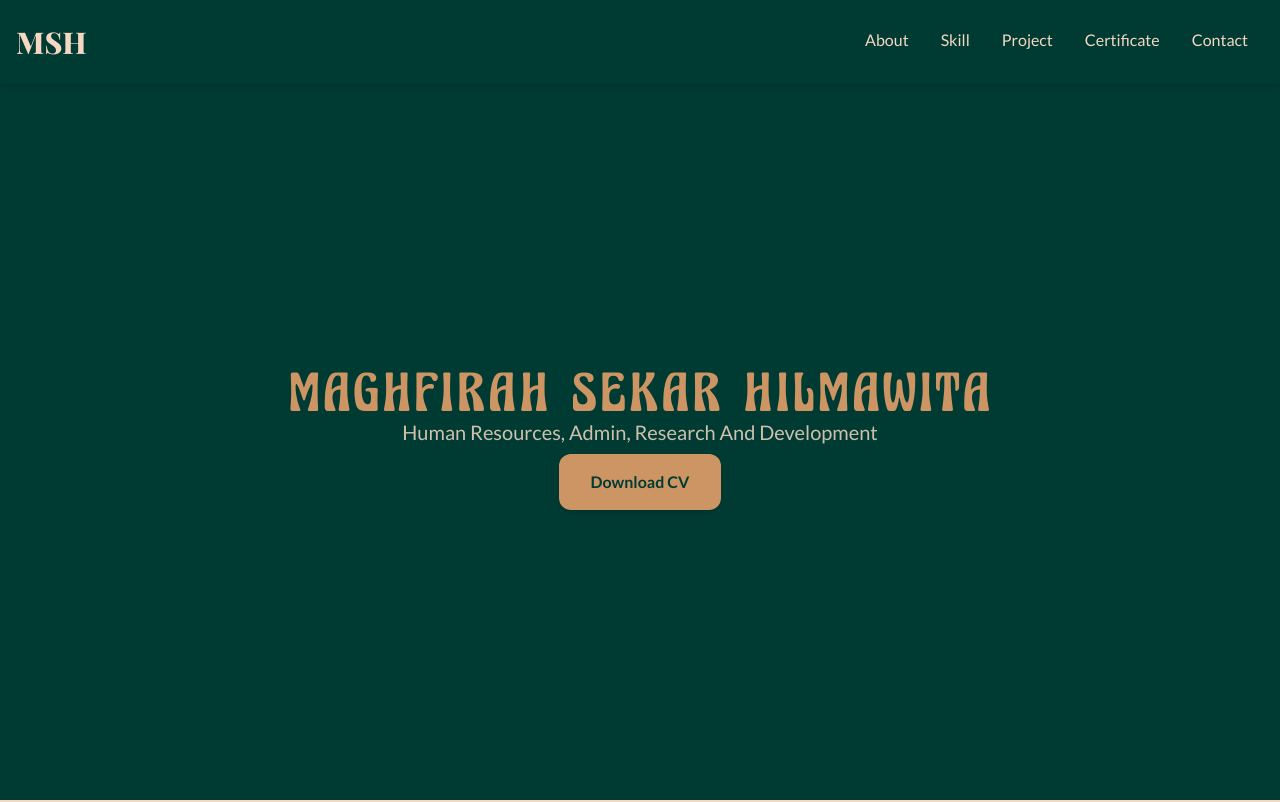
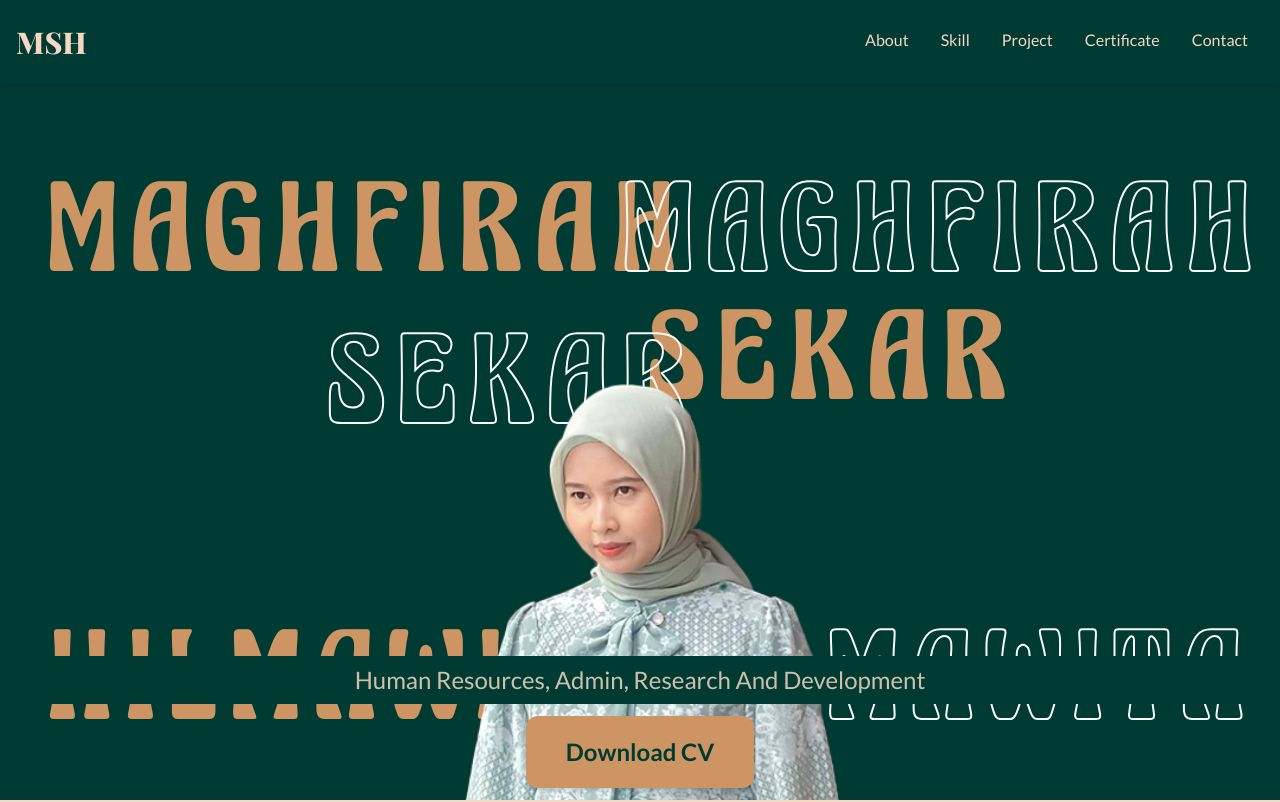
Before and after one commit to kautsarabid/Porto-Sekar, a React (Vite) app: page / in a window 1280 px wide. Shown: the top 802 px of the page. Built offline with nearby package versions, Linux system fonts and the light colour scheme; a web font is replaced by a local one.

Commit message:
mengubah style hero

```diff
--- a/src/App.jsx
+++ b/src/App.jsx
@@ -6,6 +6,9 @@ import Skill from "./pages/Skill";
 import Project from "./pages/Project";
 import Certificate from "./pages/Certificate";
 import WorkExperience from "./pages/WorkExperience";
+
+import About from "./pages/About";
+import Home from "./pages/Hero";
 export default function App() {
 	const names = Array.from({ length: 6 }, (_, index) => index + 1);
 	return (
@@ -15,51 +18,8 @@ export default function App() {
 			</header>
 
 			<main>
-				<section className="bg-primary h-screen pt-20 ">
-					<div className="flex flex-col justify-center items-center h-full">
-						<div className="text-center mb-2">
-							<h1 className="font-excalibur text-3xl text-secondary uppercase tracking-widest title relative lg:text-5xl">
-								Maghfirah Sekar Hilmawita
-							</h1>
-							<p className="text-tertiary opacity-85 text-base capitalize lg:text-xl">
-								Human Resources, Admin, research and development
-							</p>
-						</div>
-						<button className="px-4 py-2 rounded-xl bg-secondary text-primary font-bold font-primary shadow-md hover:bg-tertiary hover:px-10 transition-all duration-300 lg:px-8 lg:py-4 lg:hover:px-16">
-							Download CV
-						</button>
-					</div>
-				</section>
-
-				<section>
-					<Title names={names} title={"About"} classCSS={"stroke-text"} />
-					<div className="lg:flex justify-center">
-						<div className="p-4 lg:basis-1/2">
-							<p>
-								Bachelor's degree in Biology with communication, administrative
-								and research skills gained through work and organizational
-								experience. Over the course of my career, I have exceeded sales
-								performance goals and successfully built strong client
-								relationships through negotiation, interpersonal and
-								communication skills.
-							</p>
-						</div>
-
-						<div className="relative h-[550px] overflow-hidden lg:basis-1/2">
-							<img
-								src={Image}
-								alt="poto sekar"
-								className="object-cover object-center w-full h-full"
-							/>
-
-							<div className="absolute bottom-10 left-0 right-0 bg-primary p-2 w-[50%] mx-auto rounded-md card-shadow">
-								<p className="text-center font-excalibur text-3xl text-tertiary">
-									Maghfirah Sekar Hilma
-								</p>
-							</div>
-						</div>
-					</div>
-				</section>
+				<Home />
+				<About names={names} />
 
 				<Skill names={names} />
 				<WorkExperience names={names} />
--- a/src/css/index.css
+++ b/src/css/index.css
@@ -3,11 +3,8 @@
 @tailwind components;
 @tailwind utilities;
 
-html {
-	@apply overflow-x-hidden;
-}
 body {
-	@apply font-primary bg-tertiary;
+	@apply font-primary bg-tertiary overflow-x-hidden;
 }
 
 .stroke-text {
@@ -22,6 +19,12 @@ body {
 	-webkit-text-stroke-color: #cd9564;
 }
 
+.stroke-text-hero {
+	-webkit-text-fill-color: none;
+	-webkit-text-stroke-width: 2px;
+	-webkit-text-stroke-color: #fafafa;
+}
+
 .card-shadow {
 	box-shadow: rgba(0, 0, 0, 0.15) 1.95px 1.95px 2.6px;
 }
--- /dev/null
+++ b/src/pages/About.jsx
@@ -0,0 +1,37 @@
+import Title from "../components/Title";
+import Image from "../assets/sekar-porto.jpg";
+export default function About({ names }) {
+	return (
+		<>
+			<section>
+				<Title names={names} title={"About"} classCSS={"stroke-text"} />
+				<div className="lg:flex justify-center">
+					<div className="p-4 lg:basis-1/2">
+						<p>
+							Bachelor's degree in Biology with communication, administrative
+							and research skills gained through work and organizational
+							experience. Over the course of my career, I have exceeded sales
+							performance goals and successfully built strong client
+							relationships through negotiation, interpersonal and communication
+							skills.
+						</p>
+					</div>
+
+					<div className="relative h-[550px] overflow-hidden lg:basis-1/2">
+						<img
+							src={Image}
+							alt="poto sekar"
+							className="object-cover object-center w-full h-full"
+						/>
+
+						<div className="hidden lg:block absolute bottom-10 left-0 right-0 bg-primary p-2 w-[50%] mx-auto rounded-md card-shadow">
+							<p className="text-center font-excalibur text-3xl text-tertiary">
+								Maghfirah Sekar Hilma
+							</p>
+						</div>
+					</div>
+				</div>
+			</section>
+		</>
+	);
+}
--- a/src/pages/Hero.jsx
+++ b/src/pages/Hero.jsx
@@ -1,34 +1,87 @@
-<div className="">
-	<div className="text-center flex flex-col justify-center gap-3 h-screen relative">
-		{names.map((_, index) => (
-			<h2
-				key={index}
-				className={`font-display font-extrabold text-4xl  ${
-					index % 2 === 0 ? "text-secondary" : "stroke-text text-transparent"
-				} ${index === 0 || index === 5 ? "z-10" : ""}`}
-			>
-				Maghfira <span className="z-10">Sekar</span> Hilmawita
-			</h2>
-		))}
+import { motion } from "framer-motion";
+import ImageSekar from "../assets/sekar-nobg.png";
+export default function Home() {
+	return (
+		<>
+			<section className="bg-primary h-screen pt-20 overflow-hidden">
+				<div className="flex flex-col justify-center items-center h-full relative">
+					<div className="text-center mb-2">
+						<h1 className="font-excalibur text-[3.9rem] leading-none text-secondary uppercase tracking-widest title lg:text-5xl flex flex-col md:text-9xl lg:text-[9rem] xl:flex-row">
+							<motion.span
+								initial={{ x: -1000 }}
+								animate={{ x: 0 }}
+								transition={{ duration: 0.5 }}
+								className="xl:absolute xl:top-24 xl:left-10 xl:text-[7rem]"
+							>
+								Maghfirah
+							</motion.span>
+							<motion.span
+								initial={{ x: 1000 }}
+								animate={{ x: 0 }}
+								transition={{ delay: 0.5, duration: 0.5 }}
+								className="xl:text-[7rem] xl:absolute xl:top-[14rem] x:lright-[8rem]"
+							>
+								Sekar
+							</motion.span>
+							<motion.span
+								initial={{ x: -1000 }}
+								animate={{ x: 0 }}
+								transition={{ delay: 1, duration: 0.5 }}
+								className="xl:text-[7rem] xl:absolute xl:bottom-[4rem] xl:left-10"
+							>
+								Hilmawita
+							</motion.span>
+						</h1>
 
-		<div className="bottom-36 right-10 z-10  bg-primary text-center px-8 py-3">
-			<p className="text-tertiary text-start text-lg mb-1">
-				<p>Human Resources</p>
-				<p>Administration</p>
-			</p>
-			<button className=" px-4 py-2 rounded-xl bg-secondary text-primary font-bold font-primary">
-				Download CV
-			</button>
-		</div>
-	</div>
-	{/*
-						<div className="absolute bottom-36 right-6 rounded-xl overflow-hidden z-0 shadow-sm">
-							<img
-								src={Image}
-								alt=""
-								width={250}
-								// height={250}
-								className="block brightness-75"
-							/>
-						</div> */}
-</div>;
+						<motion.img
+							src={ImageSekar}
+							alt="foto sekar"
+							className="absolute bottom-0 left-0 right-0 w-full scale-[2.6] z-10 md:-bottom-[18rem] md:scale-[2.4] xl:scale-[1] xl:-bottom-[65rem] overflow-hidden"
+						/>
+
+						<h1 className="font-excalibur text-[3.9rem] leading-none stroke-text-hero text-transparent uppercase tracking-widest title lg:text-5xl flex flex-col z-20 md:text-9xl lg:text-[9rem] xl:z-0 xl:flex-row relative xl:static">
+							<motion.span
+								initial={{ x: 1000 }}
+								animate={{ x: 0 }}
+								transition={{ duration: 1.5 }}
+								className="xl:absolute xl:top-24 xl:right-[1rem] xl:text-[7rem]"
+							>
+								Maghfirah
+							</motion.span>
+							<motion.span
+								initial={{ x: -1000 }}
+								animate={{ x: 0 }}
+								transition={{ delay: 2, duration: 0.5 }}
+								className="xl:text-[7rem] xl:absolute xl:top-[15.5rem] xl:left-[20rem]"
+							>
+								Sekar
+							</motion.span>
+							<motion.span
+								initial={{ x: 1000 }}
+								animate={{ x: 0 }}
+								transition={{ delay: 2.5, duration: 0.5 }}
+								className="xl:text-[7rem] xl:absolute xl:bottom-[4rem] xl:right-6"
+							>
+								Hilmawita
+							</motion.span>
+						</h1>
+
+						<motion.div
+							initial={{ opacity: 0, scale: 0 }}
+							animate={{ opacity: 1, scale: 1 }}
+							transition={{ delay: 3, duration: 0.5 }}
+							className="bg-primary z-20 relative rounded-md xl:absolute xl:right-0 xl:left-0 xl:bottom-[6rem]"
+						>
+							<p className="text-tertiary opacity-85 text-base capitalize lg:text-2xl p-2 ">
+								Human Resources, Admin, research and development
+							</p>
+						</motion.div>
+					</div>
+					<button className="px-8 py-4 rounded-xl bg-secondary text-primary font-bold font-primary shadow-md hover:bg-tertiary hover:px-16 transition-all duration-300 lg:px-16 lg:py-8 lg:hover:px-24 lg:text-3xl z-10 xl:absolute xl:bottom-3 xl:py-5 xl:px-10 xl:text-2xl">
+						Download CV
+					</button>
+				</div>
+			</section>
+		</>
+	);
+}
```
Also changed, not shown: src/components/Dump.jsx (added, +22 -0 lines), src/assets/sekar-nobg.png (added).
